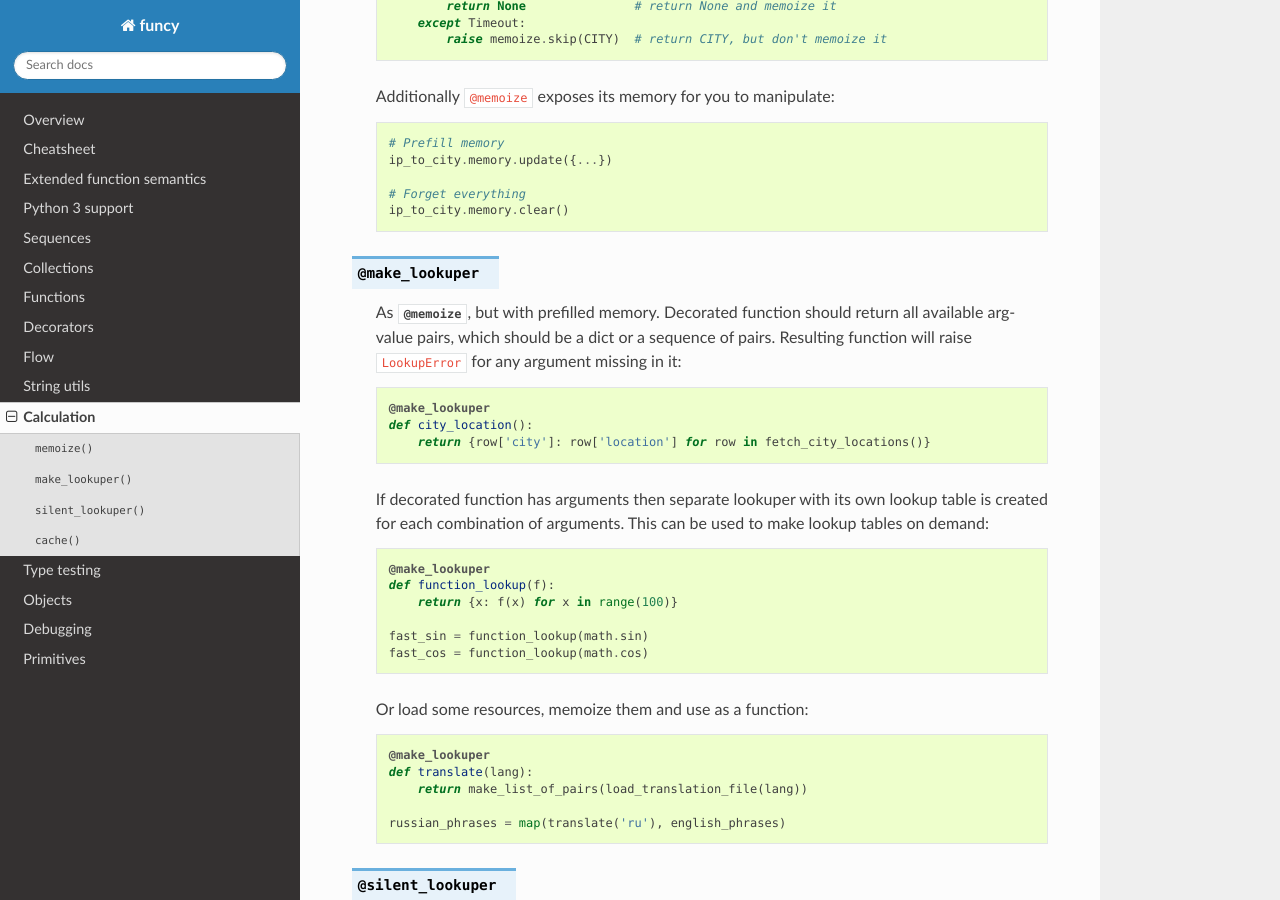
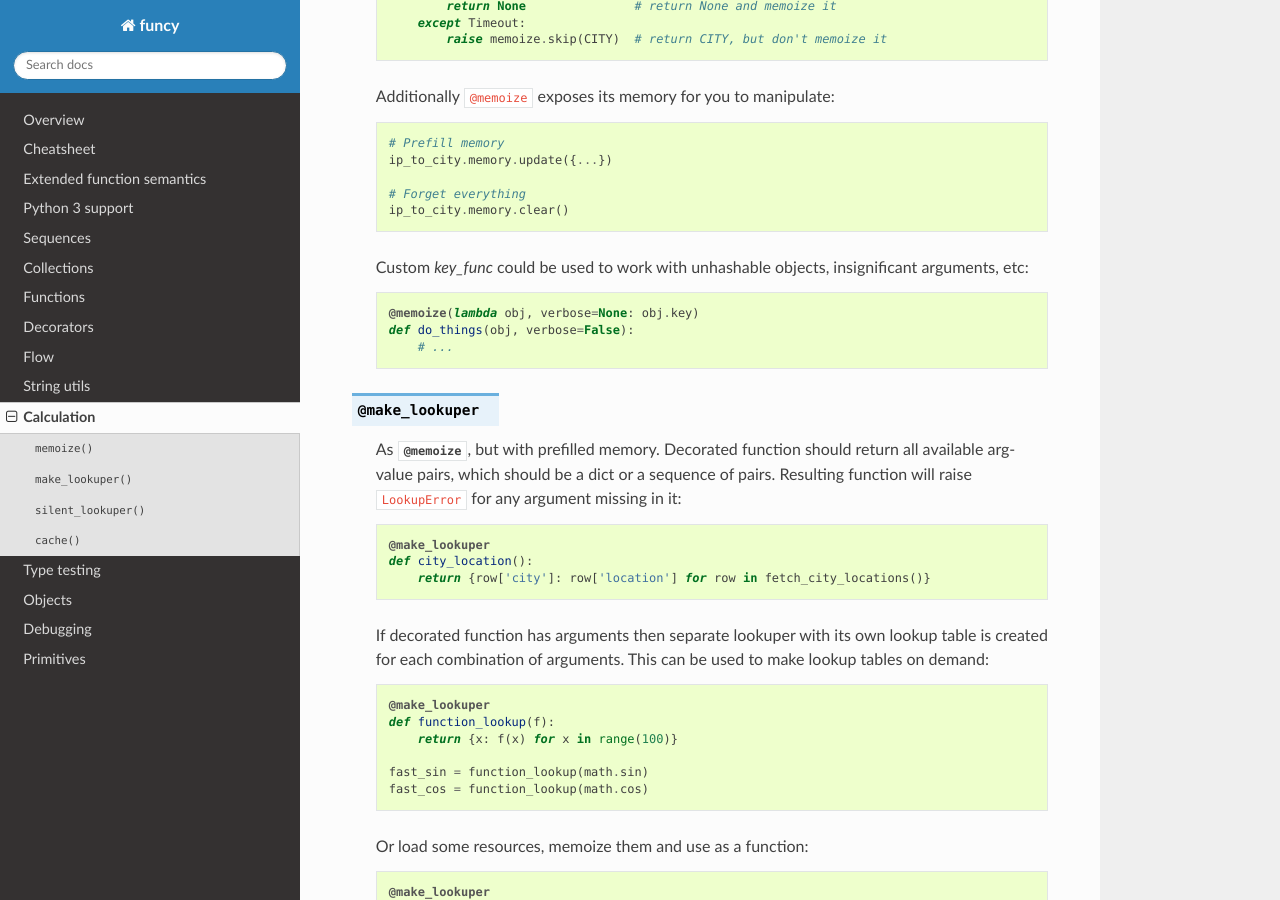
Before and after one commit to Jamaal224/funcy, a Sphinx documentation site: the page built from docs/calc.rst, in a window 1280 px wide and 900 px high, scrolled down 364 px. Built offline with Sphinx 7.4.7 and the Read the Docs theme 2.0.0, drawn with Linux system fonts in a browser that asks for light colours.

Commit message:
Add an example for @memoize(key_func)

```diff
--- a/docs/calc.rst
+++ b/docs/calc.rst
@@ -22,6 +22,12 @@ Calculation
 
         # Forget everything
         ip_to_city.memory.clear()
+
+    Custom `key_func` could be used to work with unhashable objects, insignificant arguments, etc::
+
+        @memoize(lambda obj, verbose=None: obj.key)
+        def do_things(obj, verbose=False):
+            # ...
 
 
 .. decorator:: make_lookuper
```
